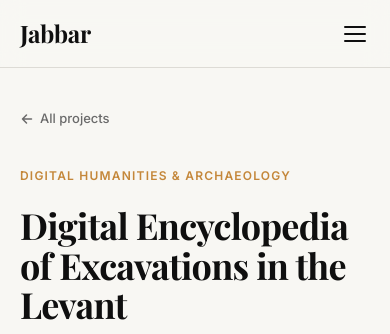
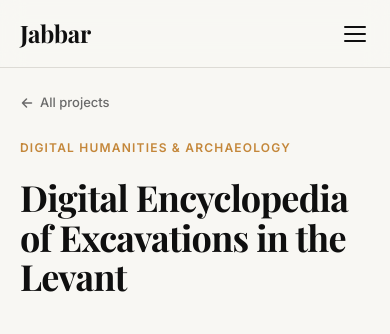
Before and after one commit to partheebanb/jabbar, an Astro site: page /deel in a window 390 px wide. Shown: the top 334 px of the page. Built offline with nearby package versions, Linux system fonts and the light colour scheme; Astro itself is replaced by a stand-in of ours; a web font is replaced by a local one.

Commit message:
reduce whitespace in case studies page

```diff
--- a/src/styles/global.css
+++ b/src/styles/global.css
@@ -524,7 +524,7 @@ textarea.form-control { resize: vertical; min-height: 130px; }
 .cs-img-caption { font-size: 0.8125rem; color: var(--muted); margin-top: 0.75rem; line-height: 1.5; }
 
 /* ===== CASE STUDY LAYOUT ===== */
-.cs-hero { padding: 4rem 0 3rem; border-bottom: 1px solid var(--border); }
+.cs-hero { padding: 2rem 0 2.5rem; border-bottom: 1px solid var(--border); }
 .cs-hero__back {
   display: flex;
   width: max-content;
@@ -533,7 +533,7 @@ textarea.form-control { resize: vertical; min-height: 130px; }
   font-size: 0.8125rem;
   font-weight: 500;
   color: var(--muted);
-  margin-bottom: 2rem;
+  margin-bottom: 1.25rem;
   transition: color 0.2s ease;
 }
 .cs-hero__back:hover { color: var(--text); }
@@ -609,7 +609,7 @@ textarea.form-control { resize: vertical; min-height: 130px; }
   .cta-section { padding: 4rem 0; }
   .clients-section { padding: 2.5rem 0; }
   .page-hero { padding: 3rem 0 2.5rem; }
-  .cs-hero { padding: 3rem 0 2.5rem; }
+  .cs-hero { padding: 1.75rem 0 2rem; }
   .cs-body { padding: 3rem 0; }
   .stats__grid { grid-template-columns: repeat(2, 1fr); }
   .stat:nth-child(3) { border-left: none; }
@@ -642,7 +642,7 @@ textarea.form-control { resize: vertical; min-height: 130px; }
   .cta-section { padding: 3.5rem 0; }
   .clients-section { padding: 2.5rem 0; }
   .page-hero { padding: 2.5rem 0 2rem; }
-  .cs-hero { padding: 2.5rem 0 2rem; }
+  .cs-hero { padding: 1.5rem 0 1.75rem; }
   .cs-body { padding: 2.5rem 0; }
   .hero__actions { flex-direction: column; align-items: stretch; }
   .hero__actions .btn { justify-content: center; }
```
